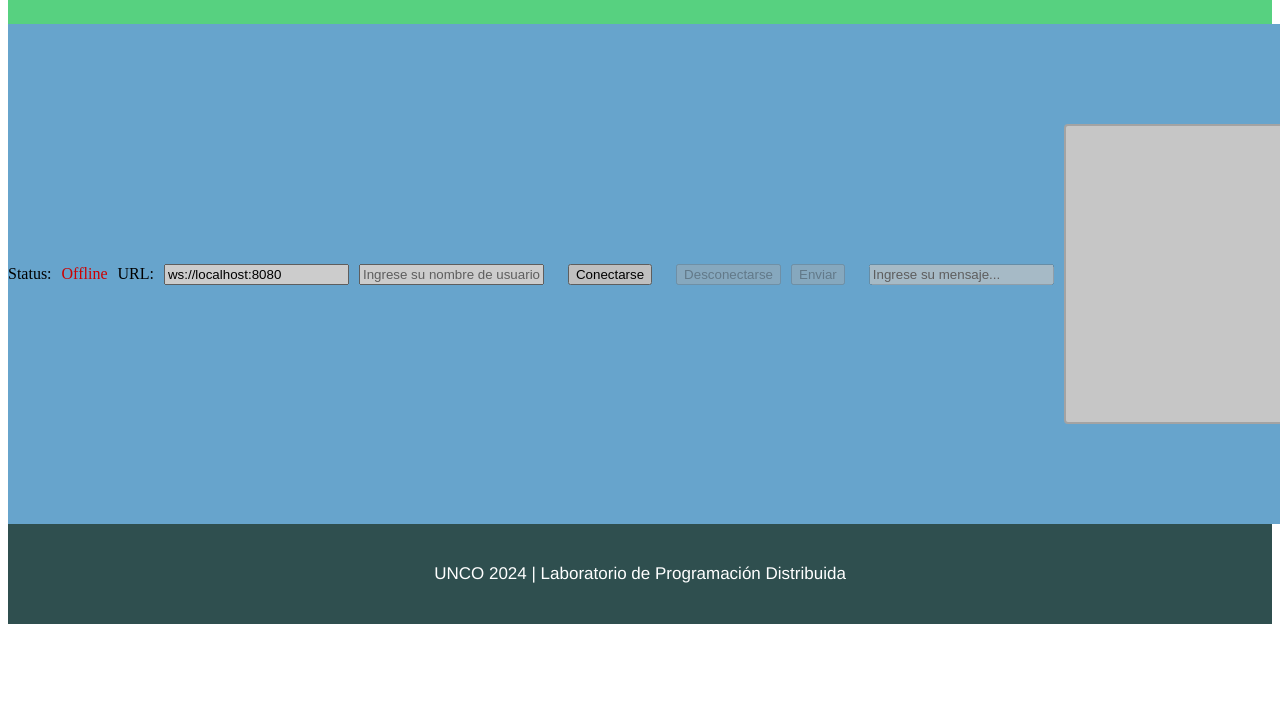
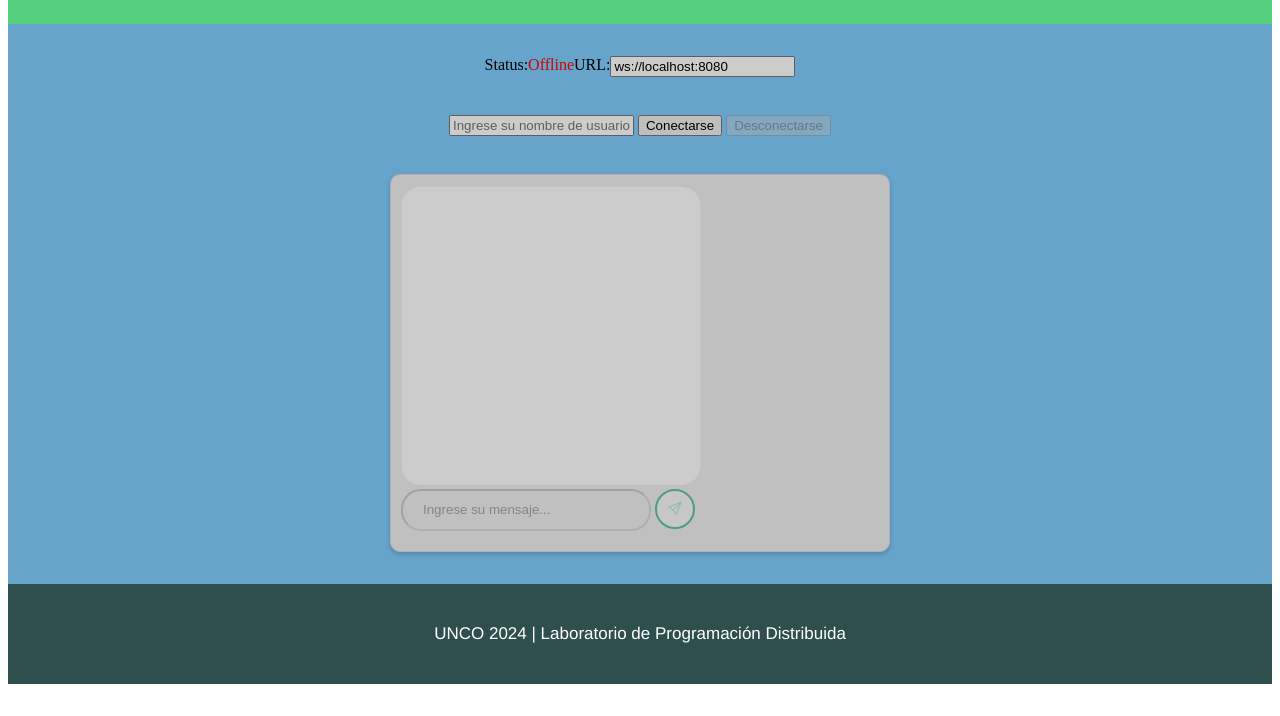
Before and after one commit to giosicolo/giosicolo-TPO4_ProgramacionRX_Comeron_Sicolo, a website: page index.html in a window 1280 px wide. Shown: the part 84-800 px from the top of the page. Drawn offline with nearby package versions, Linux system fonts and the light colour scheme.

Commit message:
minor changes to CSS styles

```diff
--- a/index.html
+++ b/index.html
@@ -3,6 +3,7 @@
 
 <head>
     <meta charset="UTF-8">
+    <link rel="stylesheet" href="https://cdn.jsdelivr.net/npm/bootstrap-icons@1.11.3/font/bootstrap-icons.min.css">
     <link rel="stylesheet" href="style.css">
     <title>Chat</title>
 </head>
@@ -13,14 +14,20 @@
     </header>
 
     <section class="section main">
+        <div class="chat-status">
             Status: <span id="status"></span>
             URL: <input id="url" readonly/>
+        </div><br>
+        <div class="chat-login">
             <input id="user" type="text" placeholder="Ingrese su nombre de usuario..." />
             <input id="open" type="button" value="Conectarse" />
             <input id="close" type="button" value="Desconectarse" />
-        <input id="send" type="button" value="Enviar" />
-        <input id="message" type="text" placeholder="Ingrese su mensaje..."/>
+        </div><br>
+        <div class="chat-container">
             <textarea id="chat" class="chat" readonly></textarea>
+            <input class="message" id="message" type="text" placeholder="Ingrese su mensaje..."/>
+            <button class="btnSend" id="send"> <i class="bi bi-send" style="color: #63E6BE;"></i>  </button>
+        </div>
     </section>
 
     <footer class="footer">
--- a/package.json
+++ b/package.json
@@ -2,7 +2,7 @@
   "name": "tpo04_programacionrx_comeron_sicolo",
   "version": "1.0.0",
   "description": "",
-  "main": "index.js",
+  "main": "server.js",
   "scripts": {
     "test": "echo \"Error: no test specified\" && exit 1"
   },
@@ -10,6 +10,7 @@
   "author": "",
   "license": "ISC",
   "dependencies": {
-    "express": "^4.19.2"
+    "express": "^4.19.2",
+    "websocket": "^1.0.35"
   }
 }
--- a/style.css
+++ b/style.css
@@ -13,11 +13,13 @@
 }
 
 .section {
-    position: relative;
-    width: 100vw;
     display: flex;
-    align-items: center;
     flex-direction: column;
+    justify-content: center; /* Centrado horizontal */
+    align-items: center; /* Centrado vertical */
+    height: 70vh; /* Ajusta la altura según tus necesidades */
+    background-color: rgb(129, 205, 255); /* Fondo de color opcional */
+    filter: brightness(0.8);
 }
 
 .header {
@@ -37,14 +39,18 @@
     text-align: center;
 }
 
-.main {
-    gap: 10px;
-    height: 500px;
+.chat-status {
+    position: relative;
+    justify-content: center;
     display: flex;
-    flex-direction: row;
+}
+
+.chat-login {
+    position: relative;
     justify-content: center;
-    background-color: rgb(129, 205, 255);
-    filter: brightness(0.8);
+    display: flex;
+    margin-bottom: 20px;
+    margin-top: 20px;
 }
 
 .chat {
@@ -54,7 +60,20 @@
     align-items: center;
 }
 
-textarea {
+.chat-container {
+    background-color: #f0f0f0;
+    border: 1px solid #ddd;
+    border-radius: 10px;
+    padding: 10px;
+    box-shadow: 0 2px 5px rgba(0, 0, 0, 0.2);
+    width: 90%;
+    max-width: 500px;
+    flex-direction: column; /* Alinear elementos verticalmente */
+    align-items: center; /* Centrar elementos horizontalmente */
+  }
+
+  /*
+  textarea {
     width: 50%;
     height: 300px;
     padding: 12px 12px;
@@ -63,7 +82,65 @@ textarea {
     border-radius: 4px;
     background-color: #f8f8f8;
     resize: none;
+} */
+
+  textarea {
+    width: 50%;
+    height: 300px;
+    border: none;
+    border-radius: 20px;
+    padding: 12px 12px;
+    box-sizing: border-box;
+    resize: none;
+    outline: none;
+    font-size: 16px;
+    background-color: #fff;
+    box-shadow: inset 0 1px 2px rgba(0, 0, 0, 0.1);
+    transition: all 0.3s ease;
+  }
+
+  .textarea:focus {
+    box-shadow: inset 0 1px 2px rgba(0, 0, 0, 0.1), 0 0 5px rgba(0, 132, 255, 0.5);
+  }
+
+  .textarea::placeholder {
+    color: #999;
+  }
+
+  .message {
+    max-width: 100%;
+    width: 250px;
+    padding: 10px 20px;
+    border-radius: 20px;
+    margin-bottom: 10px;
+    position: relative;
+    line-height: 1.4;
+  }
+
+  .message:disabled {
+    opacity: 0.6;
+    cursor: not-allowed;
+  }
+
+
+  .btnSend {
+    background-color: white;
+    color: black;
+    border: 2px solid #04AA6D;
+    border-radius: 50%;
+    width: 40px;
+    height: 40px;
 }
+
+  .btnSend:hover {
+    background-color: #04AA6D;
+    color: white;
+  }
+
+  .btnSend:disabled {
+    opacity: 0.6;
+    cursor: not-allowed;
+  }
 
 .footer {
     background-color: darkslategrey;
```
Also changed, not shown: index.js (deleted, +0 -11 lines), client.js (line endings or trailing spaces), 1 other file. Lines whose indentation alone changed are shown as unchanged.
